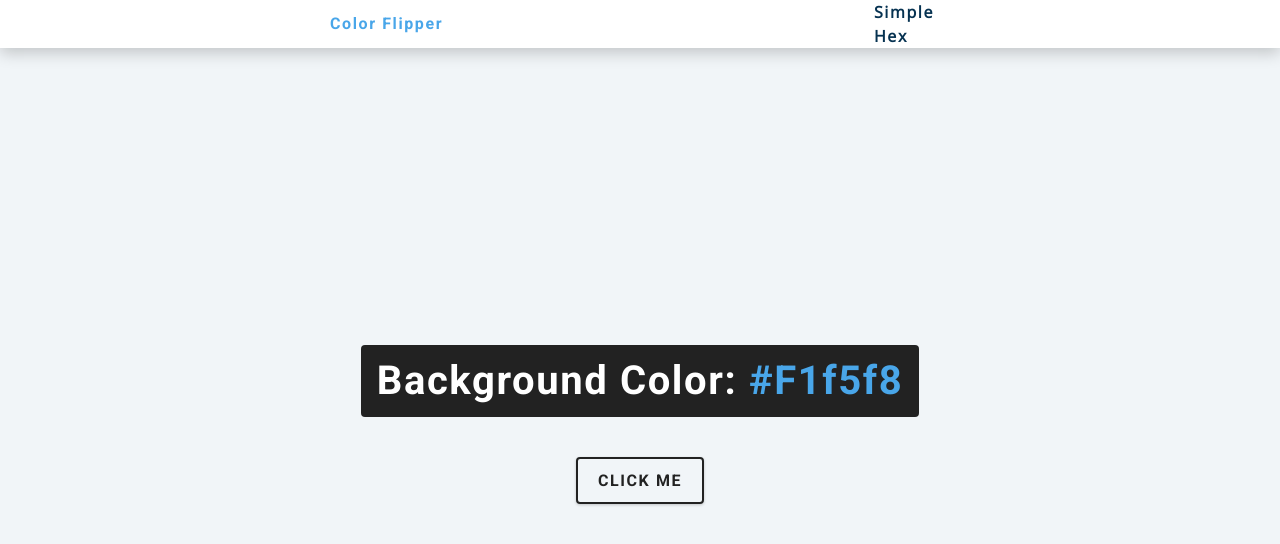
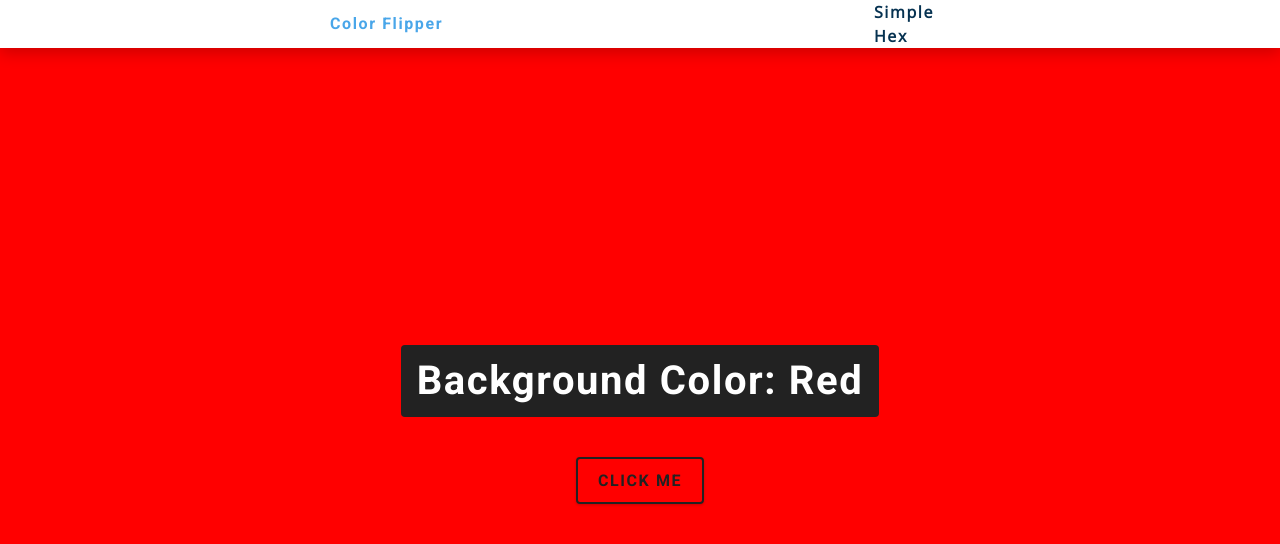
Before and after one commit to dey24/js-basic-projects, a plain HTML site: page Color-flipper/index.html in a window 1280 px wide. Both pictures are taken after a click on the button "CLICK ME". Drawn offline with nearby package versions, Linux system fonts and the light colour scheme.

Commit message:
index.html and app.js is done

```diff
--- a/Color-flipper/app.js
+++ b/Color-flipper/app.js
@@ -1 +1,18 @@
 const colors = ["green", "red", "rgba(133,122,200)", "#f15025"];
+
+const btn = document.getElementById("btn");
+const color = document.querySelector(".colors");
+
+btn.addEventListener("click", function(){
+    //get random number between 0-3
+
+    const randomNumber = getRandomNumber();
+    console.log(randomNumber);
+
+    document.body.style.backgroundColor = colors[randomNumber];
+    color.textContent = colors[randomNumber];
+});
+
+function getRandomNumber() {
+    return Math.floor(Math.random()*colors.length);
+}
--- a/Color-flipper/index.html
+++ b/Color-flipper/index.html
@@ -24,7 +24,7 @@
     </nav>
     <main>
         <div class="container">
-            <h2>Background color: <span class="color">#f1f5f8</span></h2>
+            <h2>Background color: <span class="colors">#f1f5f8</span></h2>
             <button class="btn btn-hero" id="btn">Click Me</button>
         </div>
     </main>
```
